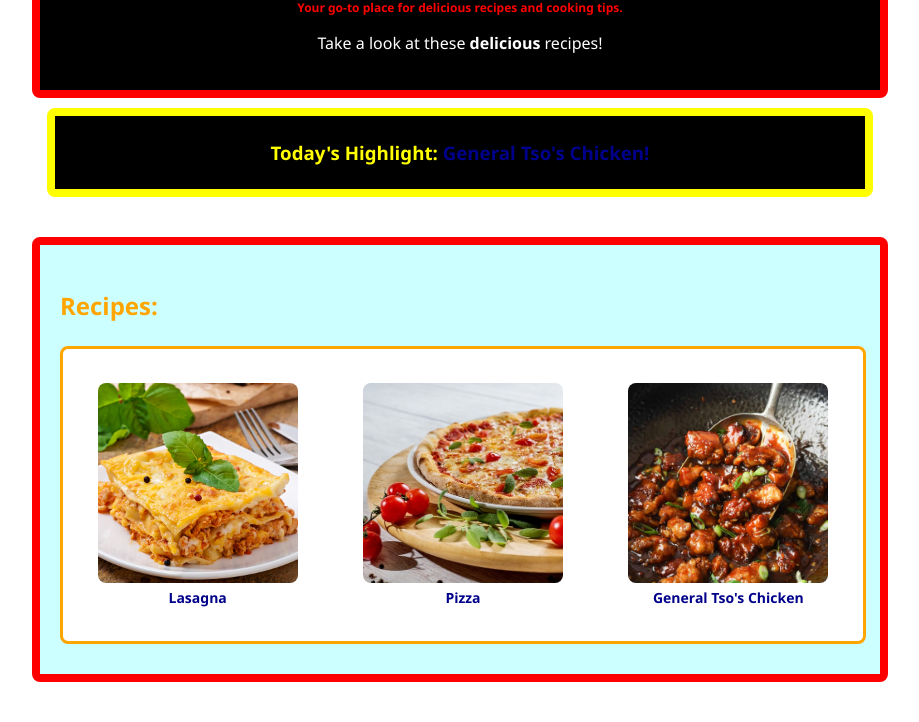
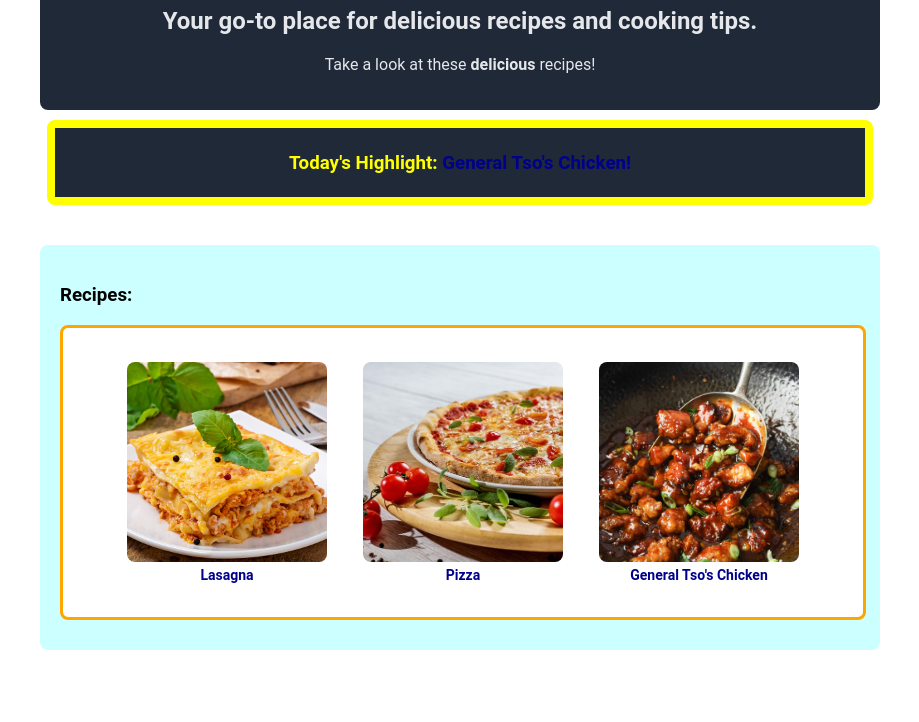
Before and after one commit to derpgolem/odin-recipes, a plain HTML site: page index.html in a window 1280 px wide. Shown: the part 104-826 px from the top of the page, without its empty margins (180-1099 px from the left). After the commit the page ends 800 px from the top, so only its background shows below. Drawn offline with Linux system fonts and the light colour scheme.

Commit message:
improve styling and minor refactoring slightly enhance the UI with new class names and styles

```diff
--- a/styling/styles.css
+++ b/styling/styles.css
@@ -1,13 +1,12 @@
 .card {
-    color: white;
-    background-color: black;
-    border: red solid 8px;
+    color: #e5e7eb;
+    background-color: #1f2937;
     width: 800px;
     margin: 10px auto;
     padding: 20px;
     border-radius: 8px;
     text-align: center;
-    font-family: 'Segoe UI', Tahoma, Verdana, sans-serif;
+    font-family: 'Roboto', sans-serif;
 }
 
 .content {
@@ -17,17 +16,23 @@
     margin: 40px auto;
 }
 
-.title {
-    font-size: 24px;
-    font-style: bold;
-    color: orange;
+.hero {
+    font-size: 48px;
+    font-weight: 900;
+    color: #f9faf8;
 }
 
-.subtitle {
+.hero-secondary {
     font-size: 12px;
     color: red;
 }
 
+.hero-tertiary {
+    font-size: 36px;
+    font-weight: 900;
+    text-align: center;
+    color: #1f2937;
+}
 .highlight {
     padding: 5px;
     border: yellow solid 8px;
@@ -57,9 +62,9 @@
 .recipes li {
     display: flex;
     justify-content: space-around;
-    flex: auto;
+    flex: none;
+    gap: 10px;
     padding: 10px;
-    max-width: 250px;
 }
 
 .recipes a {
```
